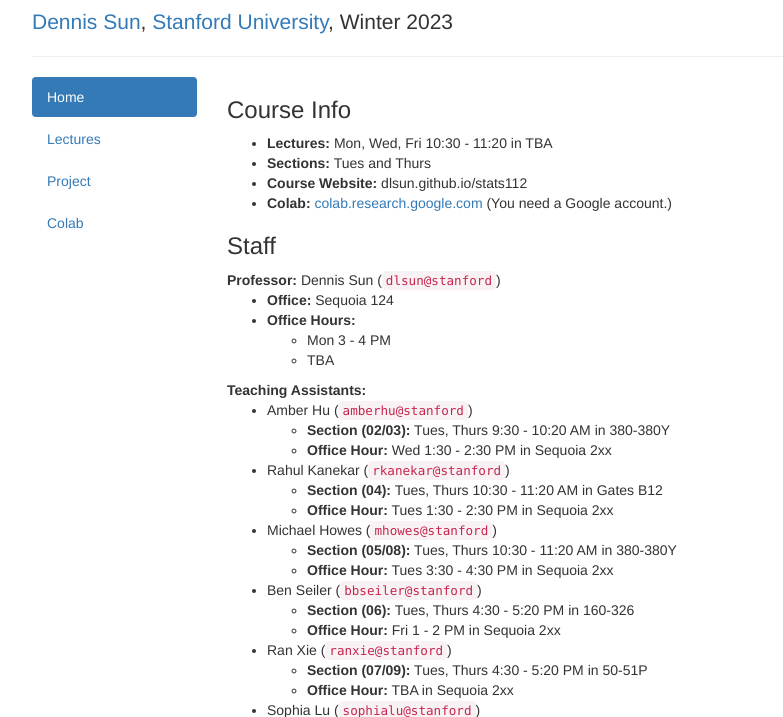
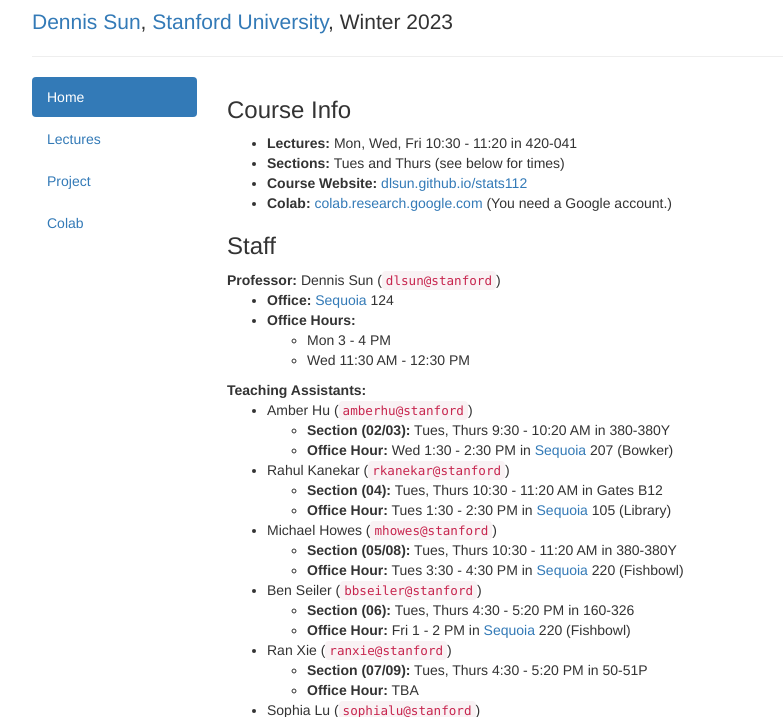
Before and after one commit to dlsun/stats112, a plain HTML site: page index.html in a window 1280 px wide. Shown: the part 63-780 px from the top of the page, without its empty margins (38-821 px from the left). Drawn offline with nearby package versions, Linux system fonts and the light colour scheme; some packages are replaced by stand-ins of ours.

Commit message:
updating syllabus

```diff
--- a/index.html
+++ b/index.html
@@ -40,9 +40,9 @@
 	<h3>Course Info</h3>
 
 	<ul>
-	  <li><b>Lectures:</b> Mon, Wed, Fri 10:30 - 11:20 in TBA</li>
-	  <li><b>Sections:</b> Tues and Thurs</li>
-	  <li><b>Course Website:</b> dlsun.github.io/stats112</li>
+	  <li><b>Lectures:</b> Mon, Wed, Fri 10:30 - 11:20 in 420-041</li>
+	  <li><b>Sections:</b> Tues and Thurs (see below for times)</li>
+	  <li><b>Course Website:</b> <a href="https://dlsun.github.io/stats112">dlsun.github.io/stats112</a>
 	  <li><b>Colab:</b> <a href="https://colab.research.google.com"
 			       target="_blank">colab.research.google.com</a>
 	    (You need a Google account.)
@@ -54,11 +54,11 @@
 	<div>
 	<b>Professor:</b> Dennis Sun (<code>dlsun@stanford</code>)
 	<ul>
-	  <li><b>Office:</b> Sequoia 124</li>
+	  <li><b>Office:</b> <a href="https://campus-map.stanford.edu/?id=04-530">Sequoia</a> 124</li>
 	  <li><b>Office Hours:</b>
 	    <ul>
 	      <li>Mon 3 - 4 PM</li>
-	      <li>TBA</li>
+	      <li>Wed 11:30 AM - 12:30 PM</li>
 	    </ul>
 	  </li>
 	</ul>
@@ -70,31 +70,31 @@
 	    <li>Amber Hu (<code>amberhu@stanford</code>)
 	      <ul>
 		<li><b>Section (02/03):</b> Tues, Thurs 9:30 - 10:20 AM in 380-380Y</li>
-		<li><b>Office Hour:</b> Wed 1:30 - 2:30 PM in Sequoia 2xx</li>
+		<li><b>Office Hour:</b> Wed 1:30 - 2:30 PM in <a href="https://campus-map.stanford.edu/?id=04-530">Sequoia</a> 207 (Bowker)</li>
 	      </ul>
 	    </li>
 	    <li>Rahul Kanekar (<code>rkanekar@stanford</code>)
 	      <ul>
 		<li><b>Section (04):</b> Tues, Thurs 10:30 - 11:20 AM in Gates B12</li>
-		<li><b>Office Hour:</b> Tues 1:30 - 2:30 PM in Sequoia 2xx</li>
+		<li><b>Office Hour:</b> Tues 1:30 - 2:30 PM in <a href="https://campus-map.stanford.edu/?id=04-530">Sequoia</a> 105 (Library)</li>
 	      </ul>
 	    </li>
 	    <li>Michael Howes (<code>mhowes@stanford</code>)
 	      <ul>
 		<li><b>Section (05/08):</b> Tues, Thurs 10:30 - 11:20 AM in 380-380Y</li>
-		<li><b>Office Hour:</b> Tues 3:30 - 4:30 PM in Sequoia 2xx</li>
+		<li><b>Office Hour:</b> Tues 3:30 - 4:30 PM in <a href="https://campus-map.stanford.edu/?id=04-530">Sequoia</a> 220 (Fishbowl)</li>
 	      </ul>
 	    </li>
 	    <li>Ben Seiler (<code>bbseiler@stanford</code>)
 	      <ul>
 		<li><b>Section (06):</b> Tues, Thurs 4:30 - 5:20 PM in 160-326</li>
-		<li><b>Office Hour:</b> Fri 1 - 2 PM in Sequoia 2xx</li>
+		<li><b>Office Hour:</b> Fri 1 - 2 PM in <a href="https://campus-map.stanford.edu/?id=04-530">Sequoia</a> 220 (Fishbowl)</li>
 	      </ul>
 	    </li>
 	    <li>Ran Xie (<code>ranxie@stanford</code>)
 	      <ul>
 		<li><b>Section (07/09):</b> Tues, Thurs 4:30 - 5:20 PM in 50-51P</li>
-		<li><b>Office Hour:</b> TBA in Sequoia 2xx</li>
+		<li><b>Office Hour:</b> TBA</li>
 	      </ul>
 	    </li>
 	    <li>Sophia Lu (<code>sophialu@stanford</code>)
```
